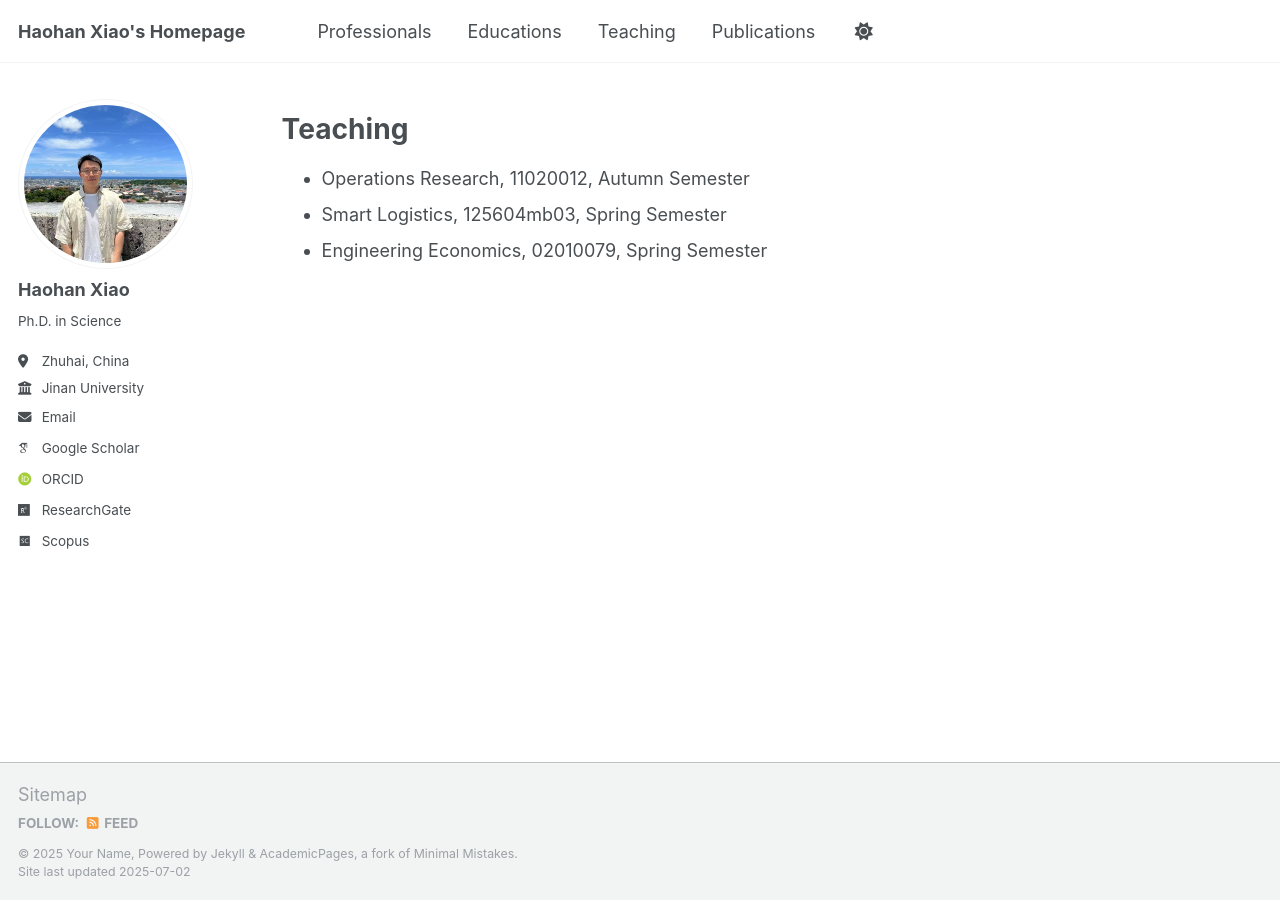
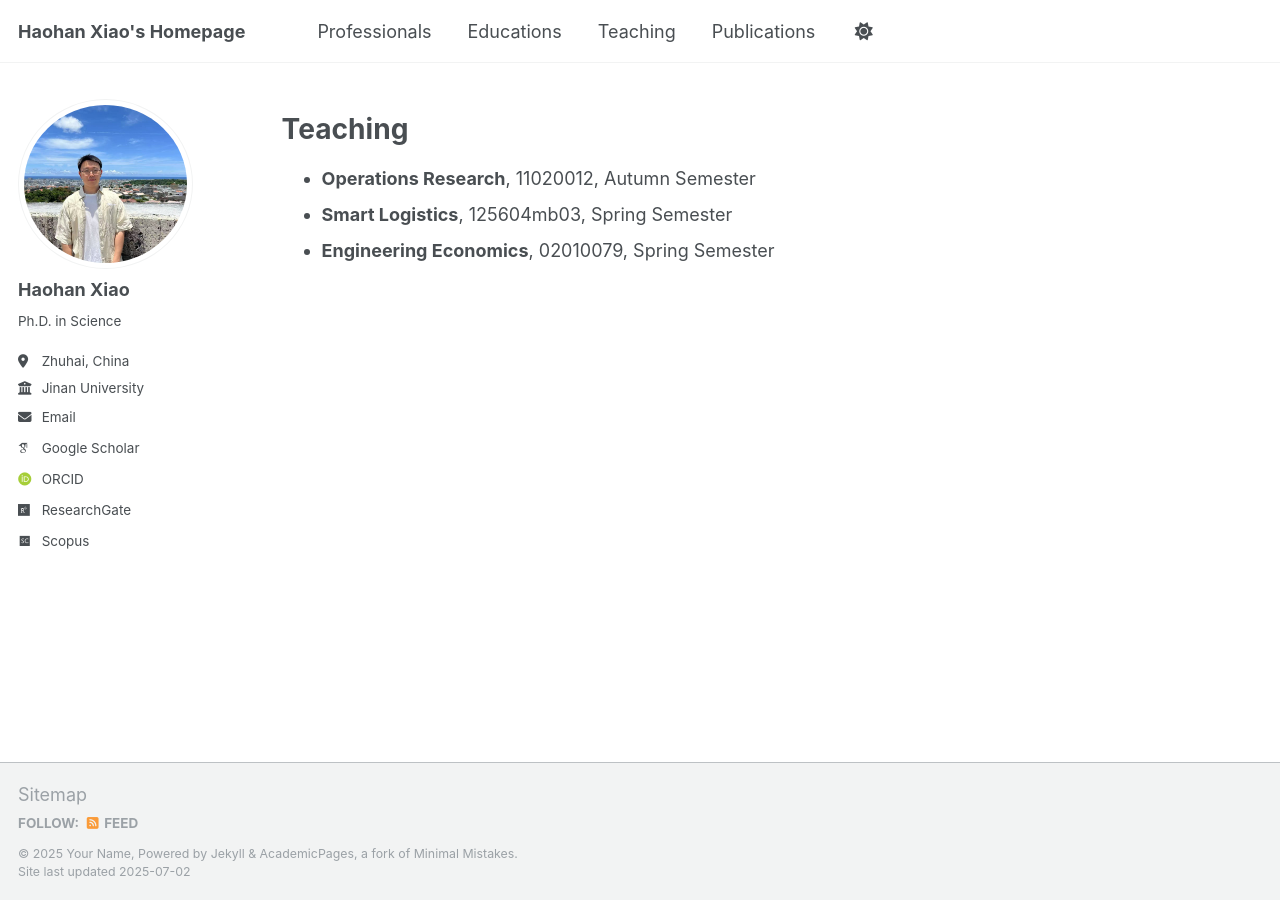
Before and after one commit to haohanxiao1/haohanxiao1.github.io, a Jekyll site: the page built from _pages/teaching.md, in a window 1280 px wide. Built offline with Jekyll 4.4.1, drawn with Linux system fonts in a browser that asks for light colours; some web fonts are replaced; a script that is not in the unit is left out.

```diff
--- a/_pages/teaching.md
+++ b/_pages/teaching.md
@@ -8,6 +8,6 @@ author_profile: true
 
 Teaching
 ======
-* Operations Research, 11020012, Autumn Semester
-* Smart Logistics, 125604mb03, Spring Semester
-* Engineering Economics, 02010079, Spring Semester
+* **Operations Research**, 11020012, Autumn Semester
+* **Smart Logistics**, 125604mb03, Spring Semester
+* **Engineering Economics**, 02010079, Spring Semester
```
